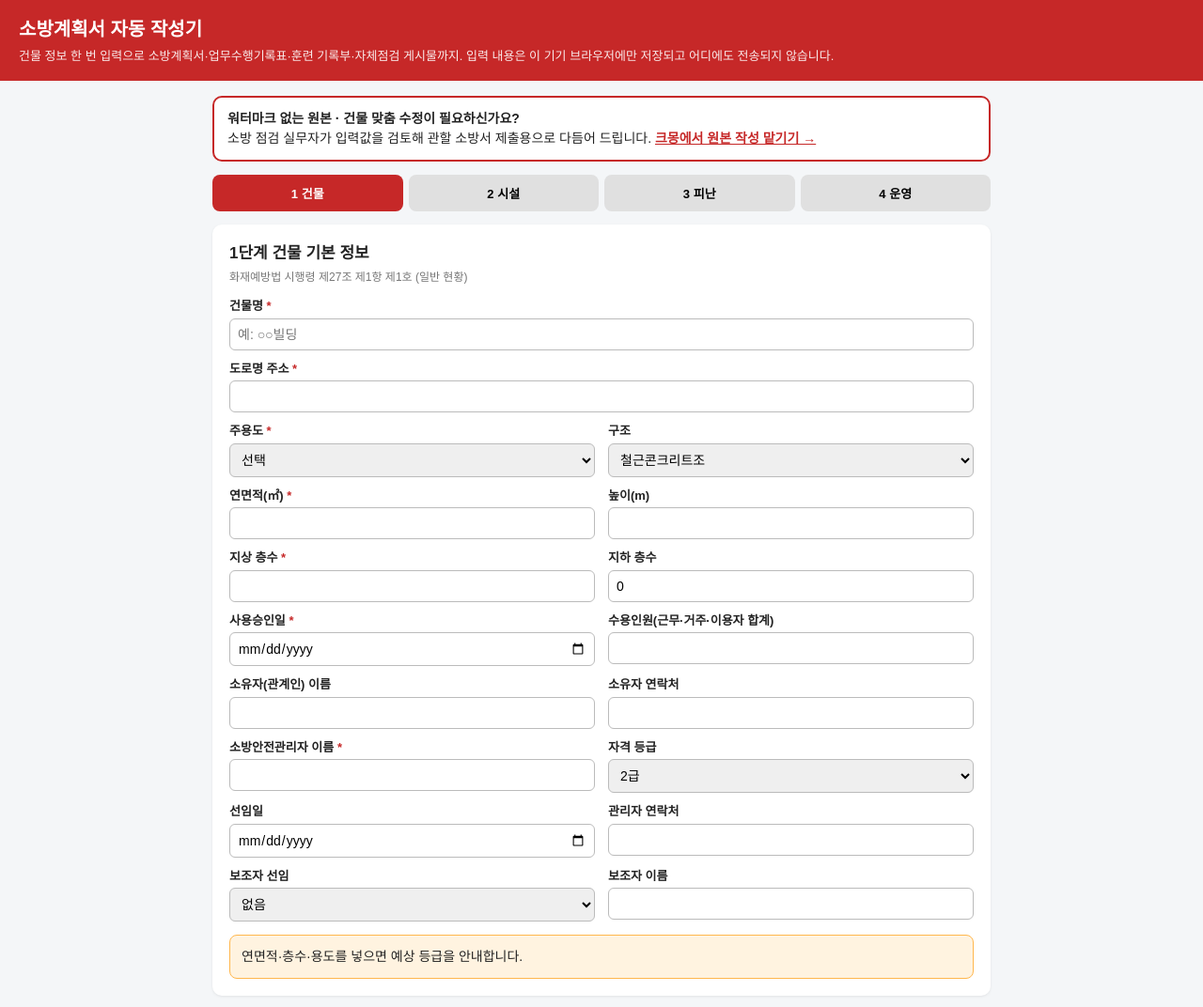
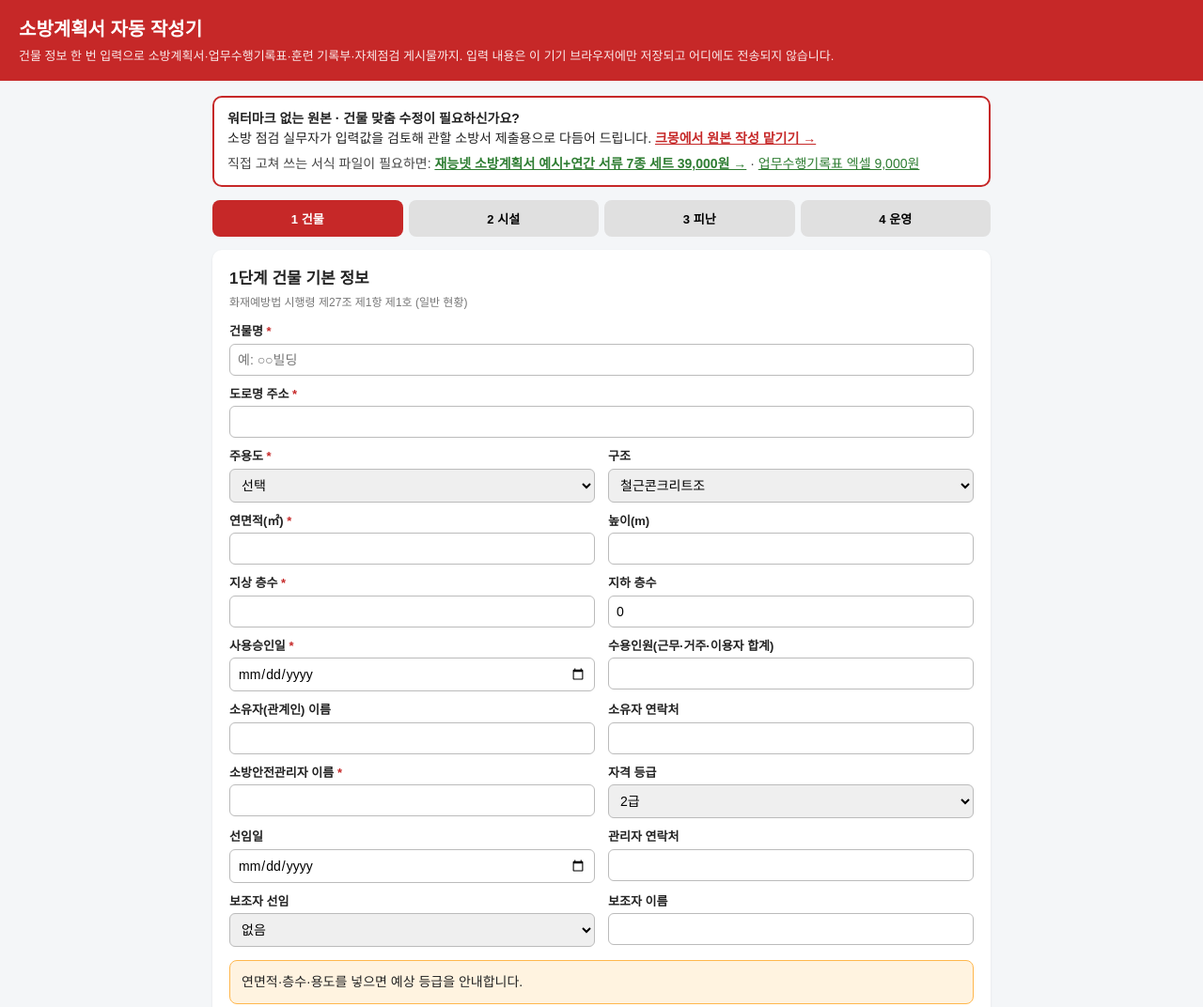
Before and after one commit to pefp96-web/sobang-docs, a plain HTML site: page index.html in a window 1280 px wide. Shown: the top 1072 px of the page at 94% size. Drawn offline with Linux system fonts and the light colour scheme.

Commit message:
작성기 상단에 재능넷 서식 구매 링크 추가

```diff
--- a/index.html
+++ b/index.html
@@ -36,7 +36,7 @@ input,select,textarea{width:100%;padding:8px;border:1px solid #bbb;border-radius
 <body>
 <header><h1>소방계획서 자동 작성기</h1><p>건물 정보 한 번 입력으로 소방계획서·업무수행기록표·훈련 기록부·자체점검 게시물까지. 입력 내용은 이 기기 브라우저에만 저장되고 어디에도 전송되지 않습니다.</p></header>
 <main>
-<div class="kmong" style="background:#fff;border:2px solid #c62828;border-radius:10px;padding:12px 14px;margin-bottom:14px;font-size:14px"><b>워터마크 없는 원본 · 건물 맞춤 수정이 필요하신가요?</b><br>소방 점검 실무자가 입력값을 검토해 관할 소방서 제출용으로 다듬어 드립니다. <a href="https://kmong.com/gig/844655" target="_blank" rel="noopener" style="color:#c62828;font-weight:bold">크몽에서 원본 작성 맡기기 →</a></div>
+<div class="kmong" style="background:#fff;border:2px solid #c62828;border-radius:10px;padding:12px 14px;margin-bottom:14px;font-size:14px"><b>워터마크 없는 원본 · 건물 맞춤 수정이 필요하신가요?</b><br>소방 점검 실무자가 입력값을 검토해 관할 소방서 제출용으로 다듬어 드립니다. <a href="https://kmong.com/gig/844655" target="_blank" rel="noopener" style="color:#c62828;font-weight:bold">크몽에서 원본 작성 맡기기 →</a><br><span style="display:block;margin-top:6px;color:#444">직접 고쳐 쓰는 서식 파일이 필요하면: <a href="https://www.jaenung.net/view/128804" target="_blank" rel="noopener" style="color:#2e7d32;font-weight:bold">재능넷 소방계획서 예시+연간 서류 7종 세트 39,000원 →</a> · <a href="https://www.jaenung.net/view/128810" target="_blank" rel="noopener" style="color:#2e7d32">업무수행기록표 엑셀 9,000원</a></span></div>
 <div class="steps" id="tabs"></div>
 <form id="f" autocomplete="off">
 
```
